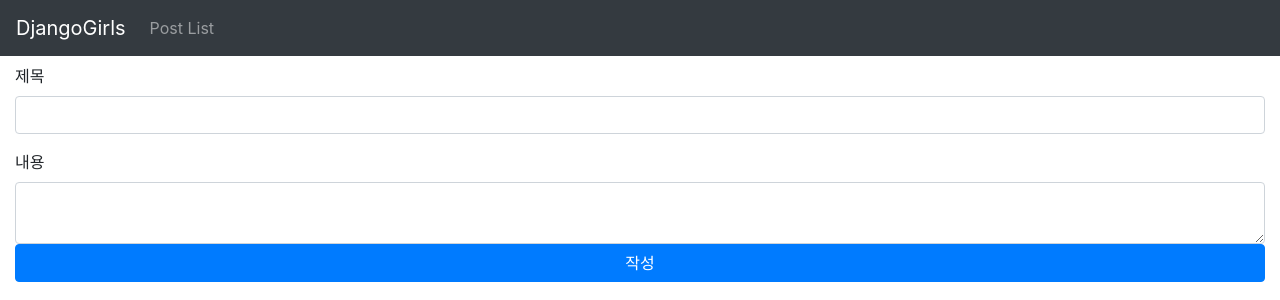
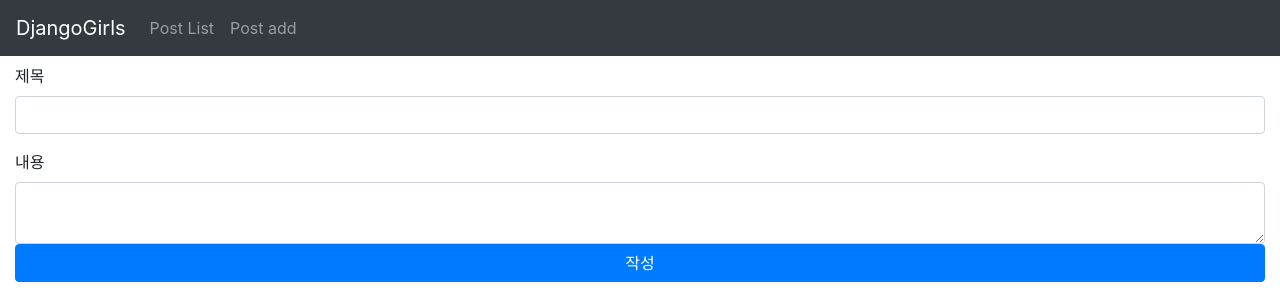
Before and after one commit to parkhongbeen/Django, a Django app: page /posts/add/ in a window 1280 px wide. Shown: the top 300 px of the page. Run offline with Django 3.2, Linux system fonts and the light colour scheme; some libraries are stand-ins or nearby versions.

Commit message:
post에서 추가할시 추가됨

```diff
--- a/blog/views.py
+++ b/blog/views.py
@@ -54,12 +54,33 @@ def post_detail(request, pk):
     return render(request, 'post_detail.html', context)
 
 def post_add(request):
-    # URL: /posts/add/
-    # View: 이 함수
-    # Template: post_add.html
-    # form태그 내부에
-    # input한개, textarea한개, button[type=submit]한개
+    # 요청의 method에 따라서 분
+    if request.method == "POST":
+        # request.POST에 담긴 title, text를
+        # HttpResponse를 사용해서 적절히 리턴
+        # title: <입력받은 제목>, text: <입력받은 텍스>
+        # 위와 같은 문자열을 리턴해주도록 한다기
+        title = request.POST['title']
+        text = request.POST['text']
 
-    # base.html의 nav안에 /posts/add/로의 링크 하나 추가
-    # 링크 텍스트: Post Add
-    return render(request, 'post_add.html')
+        # 위 3개의 값을 사용해서
+        # 새로운 Post를 생성
+        # 생성한 Post의 title과 created_date를 HttpResponse에 적절한 문자열로 전달
+        # 출력 예) title: 파이썬, created_date: <적당한 값>
+        post = Post.objects.create(
+            author=author,
+            title=title,
+            text=text,
+        )
+        result = f'title: {post.title}, created_date: {post.created_date}'
+        return HttpResponse(result)
+    else:
+        # URL: /posts/add/
+        # View: 이 함수
+        # Template: post_add.html
+        # form태그 내부에
+        # input한개, textarea한개, button[type=submit]한개
+
+        # base.html의 nav안에 /posts/add/로의 링크 하나 추가
+        # 링크 텍스트: Post Add
+        return render(request, 'post_add.html')
--- a/templates/base.html
+++ b/templates/base.html
@@ -1,28 +1,33 @@
+<!--html:5[tab]-->
 <!doctype html>
-<html lang="en">
+<html lang="ko">
 <head>
     <meta charset="UTF-8">
     <meta name="viewport"
           content="width=device-width, user-scalable=no, initial-scale=1.0, maximum-scale=1.0, minimum-scale=1.0">
     <meta http-equiv="X-UA-Compatible" content="ie=edge">
-    <title>Document</title>
-    <!--bootstrap-->
+    {% block title %}{% endblock %}
+    <!-- Bootstrap -->
     <link rel="stylesheet" href="/static/bootstrap/bootstrap.css">
 </head>
 <body>
 <div id="wrap">
     <nav class="navbar navbar-expand navbar-dark bg-dark">
         <a href="#" class="navbar-brand">DjangoGirls</a>
-
         <div class="collapse navbar-collapse">
             <ul class="navbar-nav mr-auto">
                 <li class="nav-item">
-                    <a href="{% url 'url-name-post-list'}" class="nav-link">Post List</a>
+                    <!-- urls.py의 url 을 바꾸면 자동으로 적용되도록 설정 -->
+                    <a href="{% url 'url-name-post-list' %}" class="nav-link">Post List</a>
+                </li>
+                <li class="nav-item">
+                    <a href="{% url 'url-name-post-add' %}" class="nav-link">Post add</a>
                 </li>
             </ul>
         </div>
     </nav>
     <div class="container-fluid pt-2">
+        <!-- 공통 부분을 제외한 유동적으로 사용할 부분 -->
         {% block content %}{% endblock %}
     </div>
 </div>
--- a/templates/post_add.html
+++ b/templates/post_add.html
@@ -3,6 +3,7 @@
 {% block content %}
     <div>
         <form action="" method="POST">
+            {% csrf_token %}
             <div class="form-group">
                 <label for="">제목</label>
                 <input name="title" type="text" class="form-control">
```
